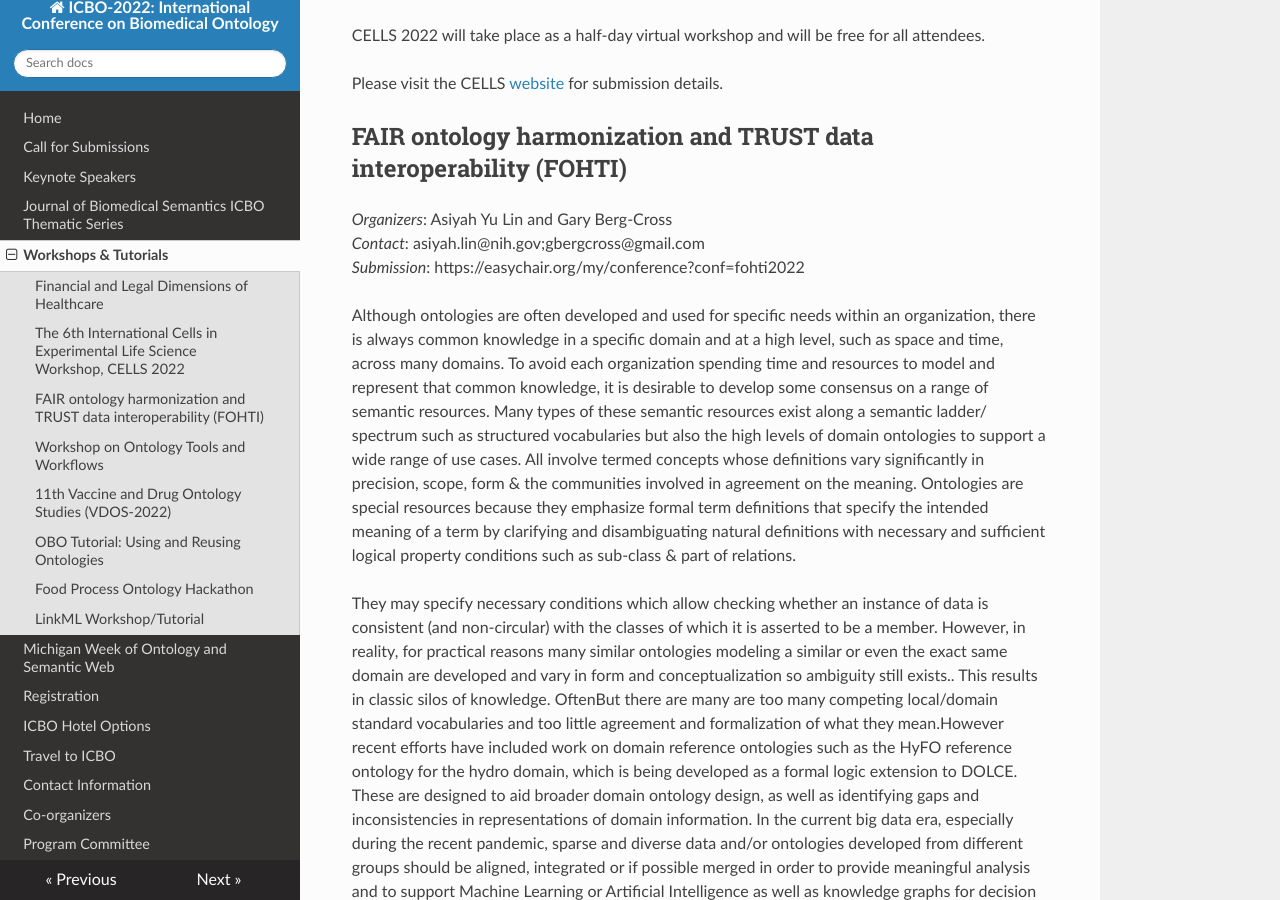
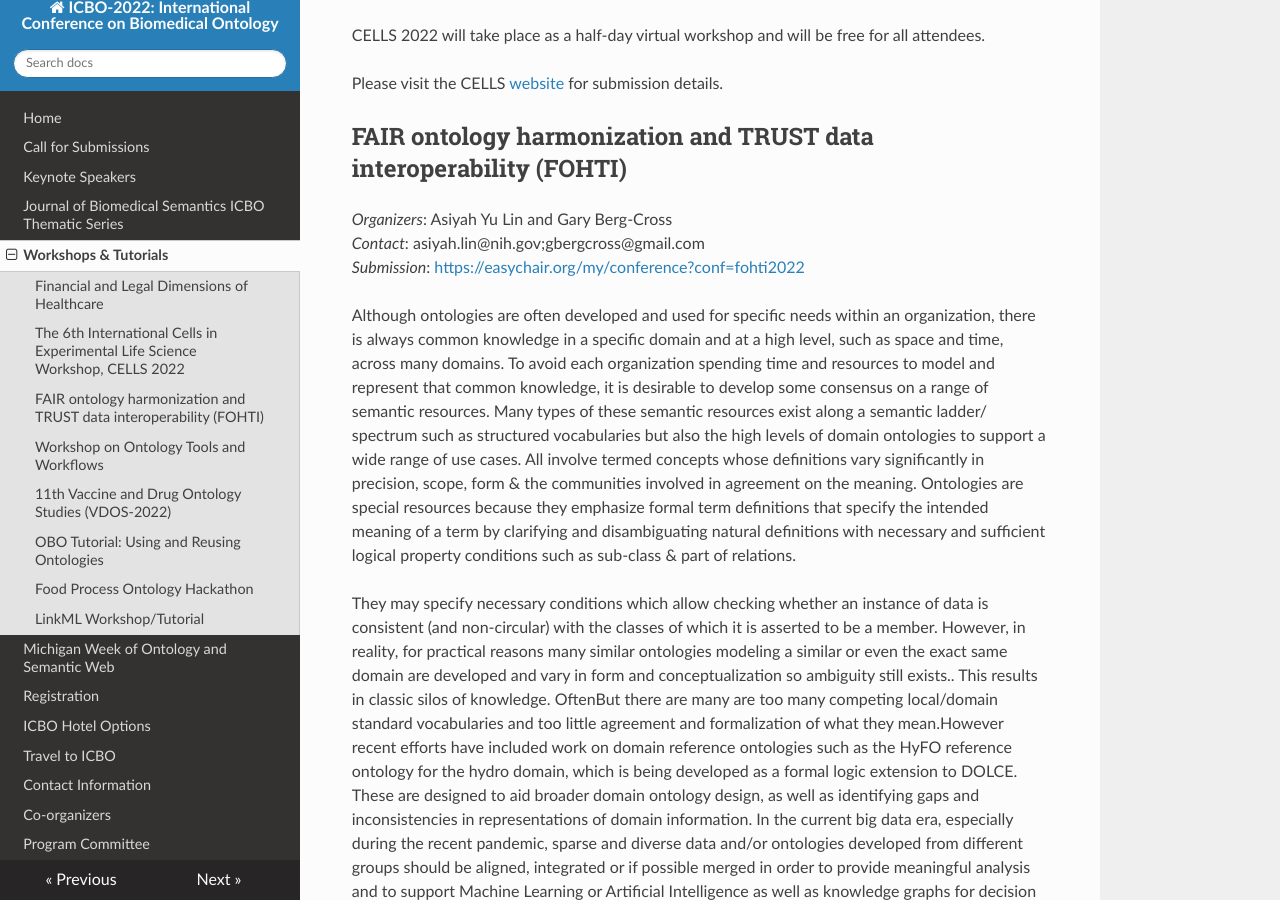
Before and after one commit to johnbeve/BFO-Organization, an MkDocs documentation site: the page built from docs/workshops-and-tutorials.md, in a window 1280 px wide and 900 px high, scrolled down 1048 px. Built offline with MkDocs 1.6.1, drawn with Linux system fonts in a browser that asks for light colours; nearby versions of some CDN libraries; part of the change alters nothing that is shown.

```diff
--- a/docs/workshops-and-tutorials.md
+++ b/docs/workshops-and-tutorials.md
@@ -18,7 +18,7 @@ Please visit the CELLS [website](https://sites.google.com/view/cells-2022-worksh
 ## FAIR ontology harmonization and TRUST data interoperability (FOHTI)
 *Organizers*: Asiyah Yu Lin and Gary Berg-Cross<br>
 *Contact*: asiyah.lin@nih.gov;gbergcross@gmail.com<br>
-*Submission*: https://easychair.org/my/conference?conf=fohti2022
+*Submission*: [https://easychair.org/my/conference?conf=fohti2022](https://easychair.org/my/conference?conf=fohti2022)
 
 Although ontologies are often developed and used for specific needs within an organization, there is always common knowledge in a specific domain and at a high level, such as space and time, across many domains. To avoid each organization spending time and resources to model and represent that common knowledge, it is desirable to develop some consensus on a range of semantic resources. Many types of these semantic resources exist along a semantic ladder/ spectrum such as structured vocabularies but also the high levels of domain ontologies to support a wide range of use cases. All involve termed concepts whose definitions vary significantly in precision, scope, form & the communities involved in agreement on the meaning. Ontologies are special resources because they emphasize formal term definitions that specify the intended meaning of a term by clarifying and disambiguating natural definitions with necessary and sufficient logical property conditions such as sub-class & part of relations.
 
```
